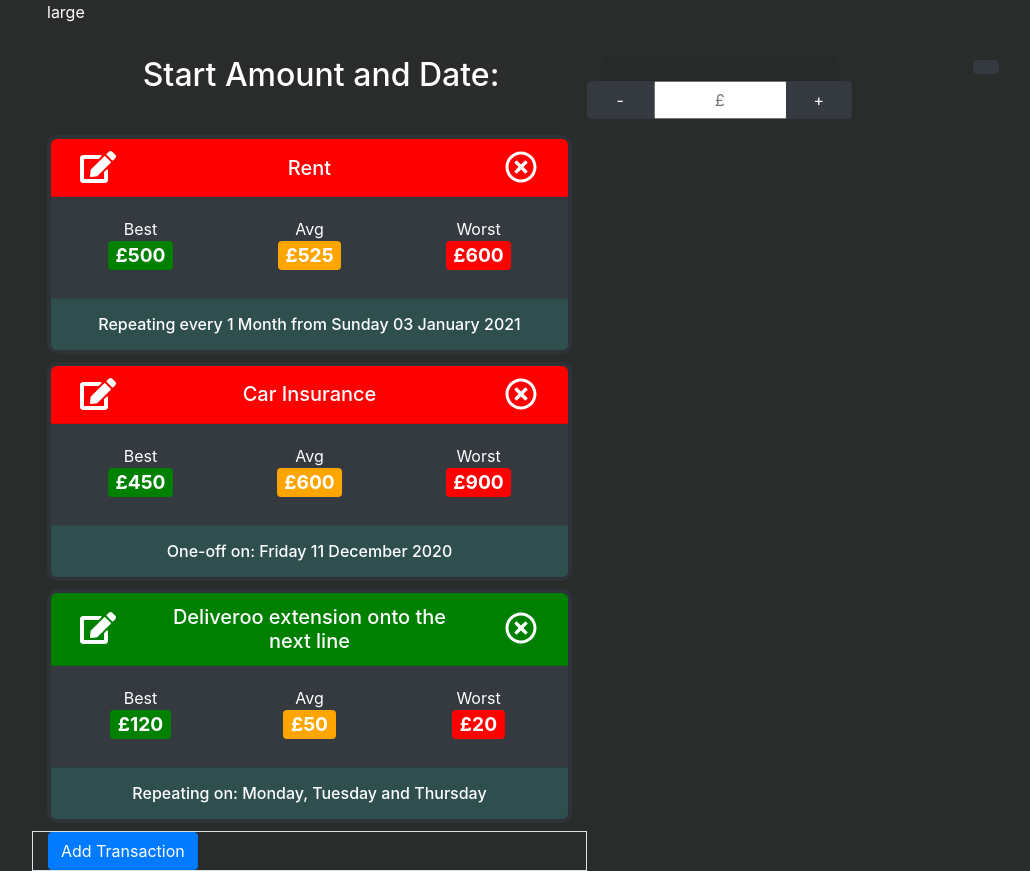
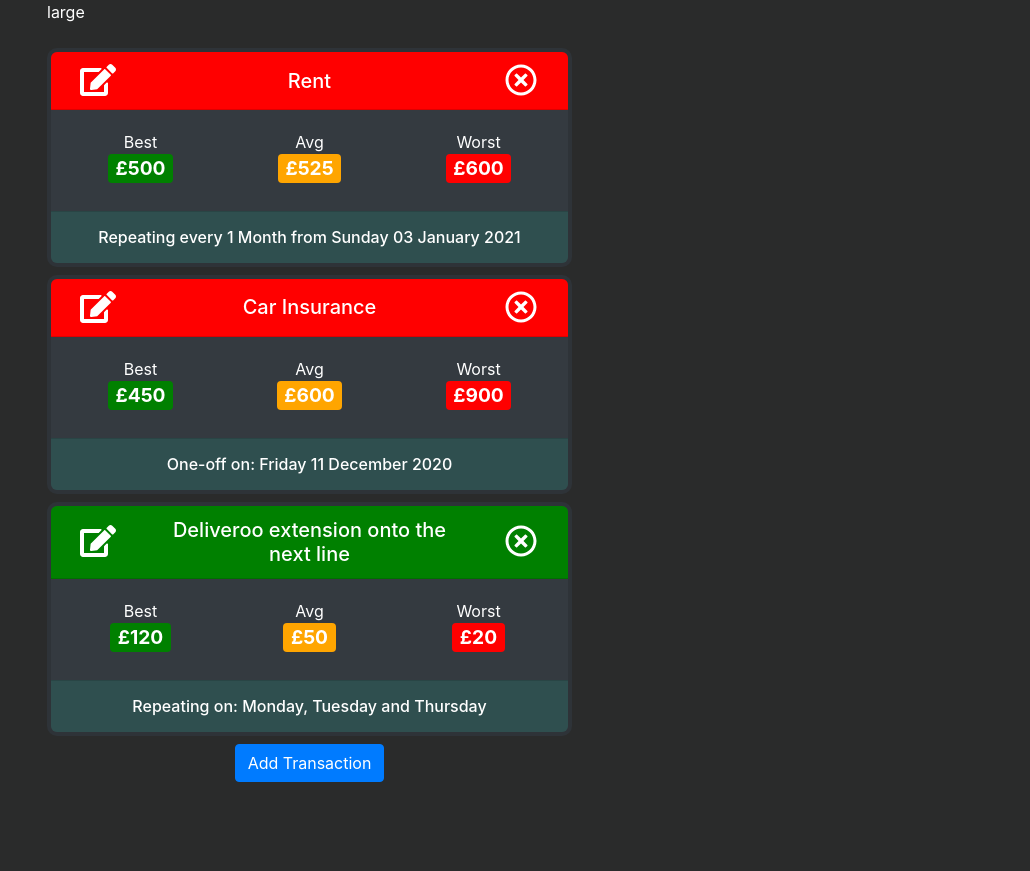
Before and after one commit to rorypearson26/cash-flow-forecaster, a React (Create React App) app in the folder front-end/: page / in a window 1280 px wide. Shown: the whole page, without its empty margins (53-1083 px from the left). After the commit the page ends 800 px from the top, so only its background shows below. Built offline with nearby package versions, Linux system fonts and the light colour scheme.

Commit message:
lodash clone used to get rid of weird state behaviour

```diff
--- a/front-end/package.json
+++ b/front-end/package.json
@@ -14,6 +14,7 @@
     "joi-browser": "^13.4.0",
     "jquery": "^3.5.1",
     "jsdom": "^16.4.0",
+    "lodash": "^4.17.20",
     "react": "^17.0.0",
     "react-bootstrap": "^1.4.3",
     "react-datepicker": "^3.3.0",
--- a/front-end/src/components/CurrencyIncrementer.jsx
+++ b/front-end/src/components/CurrencyIncrementer.jsx
@@ -6,9 +6,7 @@ class CurrencyIncrementer extends Component {
 
     return (
       <div>
-        <h5 className="card-header text-center">
-          {label === false ? null : <label>{label}</label>}
-        </h5>
+        {label === false ? null : <label>{label}</label>}
         <div className="row btn-group " role="group">
           <button
             type="button"
--- a/front-end/src/components/StartAmount.jsx
+++ b/front-end/src/components/StartAmount.jsx
@@ -5,7 +5,7 @@ import CustomDatePicker from "./CustomDatePicker";
 
 class StartAmount extends Component {
   render() {
-    const { onMouseDown, onMouseUp, value } = this.props;
+    const { onMouseDown, onMouseUp, value, repeatDate } = this.props;
     return (
       <div className="col-12">
         <div className="row m-2">
@@ -20,7 +20,11 @@ class StartAmount extends Component {
             />
           </div>
           <div className="col-3 " align="center">
-            <CustomDatePicker />
+            <CustomDatePicker
+              name="repeatDate"
+              date={repeatDate}
+              onDateChange={this.handleDateChange}
+            />
           </div>
         </div>
       </div>
--- a/front-end/src/components/TransactionForm.jsx
+++ b/front-end/src/components/TransactionForm.jsx
@@ -15,7 +15,7 @@ class TransactionForm extends Component {
     const { interval } = this.startInterval;
     this.timer = null;
     console.log(this.props);
-    let transaction;
+    let transaction = {};
     if (this.props.editTransaction === null) {
       transaction = {
         income: false,
@@ -38,7 +38,7 @@ class TransactionForm extends Component {
         frequency: "",
       };
     } else {
-      transaction = this.props.editTransaction;
+      transaction = { ...this.props.editTransaction };
     }
     this.state = {
       transaction: { ...transaction },
@@ -47,6 +47,7 @@ class TransactionForm extends Component {
       changeAmount: 1,
       submitError: "",
     };
+    console.log(transaction);
   }
 
   schema = {
@@ -240,7 +241,7 @@ class TransactionForm extends Component {
       values,
       name,
     } = this.state.transaction;
-    const { show, submitError } = this.state;
+    const { submitError } = this.state;
     const { data, error } = name;
 
     return (
--- a/front-end/src/components/UserInput.jsx
+++ b/front-end/src/components/UserInput.jsx
@@ -1,9 +1,8 @@
 import React, { Component } from "react";
 import StartAmount from "./StartAmount";
-import TransactionCard from "./TransactionCard";
-import TransactionForm from "./TransactionForm";
 import TransactionTable from "./TransactionTable";
 import TransactionModal from "./TransactionModal";
+import _ from "lodash";
 
 class UserInput extends Component {
   state = {
@@ -86,7 +85,8 @@ class UserInput extends Component {
   };
 
   handleEdit = (transaction) => {
-    this.setState({ editTransaction: transaction });
+    const editTransaction = _.cloneDeep(transaction);
+    this.setState({ editTransaction });
     this.handleShow();
   };
 
@@ -110,14 +110,14 @@ class UserInput extends Component {
   handleShow = () => this.setState({ show: true });
 
   render() {
-    const { editTransaction, transactions, show } = this.state;
+    const { editTransaction, transactions, show, boundaryData } = this.state;
     const size = this.getSize();
     return (
       <form className="container-fluid">
         <p>{size}</p>
-        <div className="row mt-4 ">
-          <StartAmount />
-        </div>
+        {/* <div className="row mt-4 ">
+          <StartAmount boundaryData={boundaryData} />
+        </div> */}
         <div className="row ">
           <div className="col-md-6">
             <TransactionTable
@@ -127,8 +127,8 @@ class UserInput extends Component {
             />
           </div>
         </div>
-        <div className="row">
-          <div className="col-sm-12 col-md-6 border">
+        <div className="row text-center">
+          <div className="col-sm-12 col-md-6 ">
             <TransactionModal
               onSubmit={this.onSubmit}
               onShow={this.handleShow}
```
Also changed, not shown: 1 other file (tests, documents, lock files or other folders).
